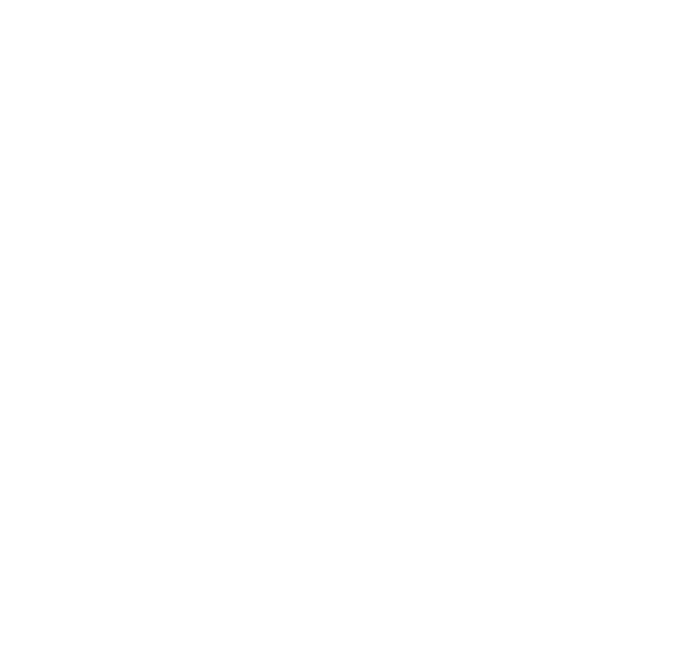
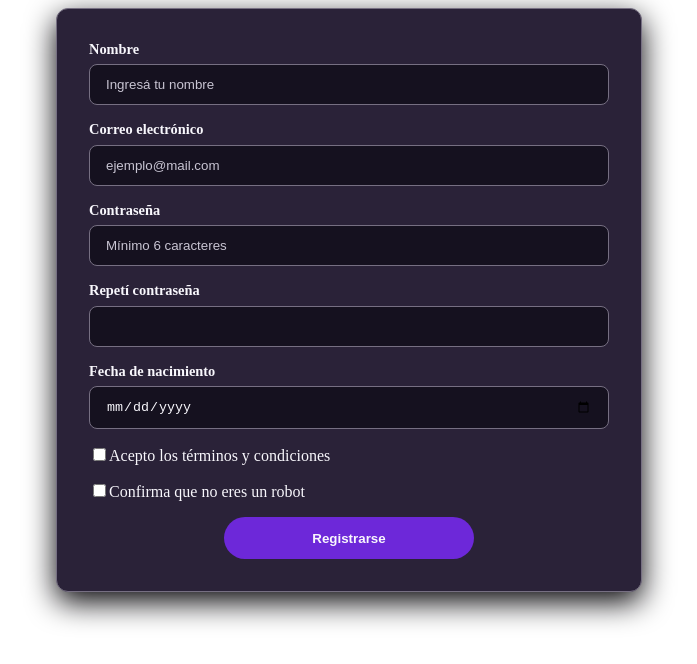
Before and after one commit to Enzom1805/TPE-grupo-29, a website with bundled scripts: page pages/registro.html in a window 1280 px wide. Shown: the whole page, without its empty margins (291-988 px from the left). Built offline with nearby package versions, Linux system fonts and the light colour scheme.

Commit message:
improve de RegisterForm, i added tipography, color and a few styles for buttons, input, label, form-field, register-form and main. I improve the atoms molecules organism and pages in js components. Also added code to registro on pages html

```diff
--- a/css/atoms/buttons.css
+++ b/css/atoms/buttons.css
@@ -0,0 +1,24 @@
+.atom-button-register {
+    align-self: center;
+    width: 250px;
+    padding: 0.85rem 1.5rem;
+    border: none;
+    border-radius: 50px;
+
+    /* Token primary/default (#6D28D9) */
+    background-color: var(--color-primary-default);
+    color: var(--color-neutral-text-primary);
+    font-weight: 600;
+    cursor: pointer;
+    transition: background-color 0.2s ease;
+}
+
+.atom-button-register:hover {
+    /* Token primary/hover (#7C3AED) */
+    background-color: var(--color-primary-hover);
+}
+
+.atom-button-register:active {
+    /* Token primary/active (#5B21B6) */
+    background-color: var(--color-primary-active);
+}
--- a/css/atoms/input.css
+++ b/css/atoms/input.css
@@ -0,0 +1,23 @@
+.atom-input {
+    width: 100%;
+    padding: 0.75rem 1rem;
+
+    /* Superficie oscura para el campo de texto */
+    background-color: var(--color-secondary-background-page);
+    border: 1px solid var(--color-neutral-border-strong);
+    border-radius: 8px;
+    color: var(--color-neutral-text-primary);
+    outline: none;
+    box-sizing: border-box;
+    transition: border-color 0.2s ease, box-shadow 0.2s ease;
+}
+
+.atom-input::placeholder {
+    color: var(--color-neutral-text-secondary);
+}
+
+/* Al hacer foco, usa el token primary/focus-ring */
+.atom-input:focus {
+    border-color: var(--color-primary-focus-ring);
+    box-shadow: 0 0 0 2px var(--color-primary-focus-ring);
+}
--- a/css/atoms/label.css
+++ b/css/atoms/label.css
@@ -0,0 +1,4 @@
+.atom-label {
+    font-weight: 600;
+    font-size: 0.9rem;
+}
--- a/css/main.css
+++ b/css/main.css
@@ -0,0 +1,4 @@
+/* css/main.css */
+@import url('./tokens/colors.css');
+@import url('./tokens/typography.css');
+@import url('./tokens/spacing.css');
--- a/css/molecules/form-field.css
+++ b/css/molecules/form-field.css
@@ -0,0 +1,5 @@
+.molecule-form-field {
+    display: flex;
+    flex-direction: column;
+    gap: 0.4rem;
+}
--- a/css/organisms/register-form.css
+++ b/css/organisms/register-form.css
@@ -0,0 +1,18 @@
+.register-form {
+    display: flex;
+    flex-direction: column;
+    gap: 1rem;
+    /* Fondo del formulario a partir del token de Figma */
+    background-color: var(--color-secondary-surface-elevated);
+
+    /* Borde usando la constante de borde neutral */
+    border: 1px solid var(--color-neutral-border-strong);
+    border-radius: 12px;
+    padding: 2rem;
+    max-width: 520px;
+    margin: 0 auto;
+
+    /* Texto primario global */
+    color: var(--color-neutral-text-primary);
+    box-shadow: 0 10px 30px var(--color-secondary-shadow-deep);
+}
--- a/css/tokens/colors.css
+++ b/css/tokens/colors.css
@@ -0,0 +1,29 @@
+/* css/tokens/colors.css */
+:root {
+    /* --- Primary --- */
+    --color-primary-highlight: #C4B5FD;
+    --color-primary-focus-ring: #A78BFA;
+    --color-primary-hover: #7C3AED;
+    --color-primary-default: #6D28D9;
+    --color-primary-active: #5B21B6;
+
+    /* --- Secondary --- */
+    --color-secondary-surface-elevated: #2A2238;
+    --color-secondary-surface-dropdown: #211B2C;
+    --color-secondary-background-page: #15111F;
+    --color-secondary-chrome-header-footer: #0D0A12;
+    --color-secondary-shadow-deep: #050407;
+
+    /* --- Accent --- */
+    --color-accent-subtle: #FEF3C7;
+    --color-accent-soft: #FDE68A;
+    --color-accent-default: #FCD34D;
+    --color-accent-hover: #FBBF24;
+    --color-accent-active: #F59E0B;
+
+    /* --- Neutral --- */
+    --color-neutral-text-primary: #F8F7FC;
+    --color-neutral-text-secondary: #C9C5D3;
+    --color-neutral-border-strong: #766F82;
+    --color-neutral-shadow: #141313;
+}
--- a/css/tokens/typography.css
+++ b/css/tokens/typography.css
@@ -0,0 +1,67 @@
+/* css/tokens/typography.css */
+@import url('https://fonts.googleapis.com/css2?family=Krona+One&family=Inter:wght@400;500;600;700&display=swap');
+
+:root {
+    /* Fuentes base */
+    --font-family-title: 'Krona One', sans-serif;
+    --font-family-body: 'Inter', sans-serif;
+
+    /* Weights */
+    --font-weight-regular: 400;
+    --font-weight-medium: 500;
+    --font-weight-semibold: 600;
+    --font-weight-bold: 700;
+
+    /* Headlines */
+    --text-h1-size: 48px;
+    --text-h1-line: 58px;
+
+    --text-h2-size: 40px;
+    --text-h2-line: 48px;
+
+    --text-h3-size: 32px;
+    --text-h3-line: 38px;
+
+    --text-h4-size: 28px;
+    --text-h4-line: 34px;
+
+    /* Subtitles */
+    --text-s1-size: 20px;
+    --text-s1-line: 28px;
+
+    --text-s2-size: 20px;
+    --text-s2-line: 24px;
+
+    /* Body */
+    --text-b1-size: 18px;
+    --text-b1-line: 24px;
+
+    --text-b2-size: 16px;
+    --text-b2-line: 24px;
+
+    --text-b3-size: 14px;
+    --text-b3-line: 20px;
+
+    --text-b4-size: 14px;
+    --text-b4-line: 20px;
+
+    /* Captions & Labels */
+    --text-caption-c1-size: 12px;
+    --text-caption-c1-line: 16px;
+
+    --text-label-size: 12px;
+    --text-label-line: 16px;
+
+    /* Button Sizes (del cuadro "Button Font") */
+    --btn-font-giant-size: 18px;
+    --btn-font-giant-line: 24px;
+
+    --btn-font-large-size: 16px;
+    --btn-font-large-line: 20px;
+
+    --btn-font-medium-size: 14px;
+    --btn-font-medium-line: 16px;
+
+    --btn-font-small-size: 12px;
+    --btn-font-small-line: 16px;
+}
--- a/js/components/atoms/Button.js
+++ b/js/components/atoms/Button.js
@@ -4,6 +4,8 @@ export default function Button (text, type = "button"){
 
     button.type = type;
     button.textContent = text;
+    button.className = "atom-button-register"; // <--- Aca hay que añadir el nombre de clase
+
 
     return button;
 }
--- a/js/components/atoms/Input.js
+++ b/js/components/atoms/Input.js
@@ -6,6 +6,7 @@ export default function Input(type, name, placeholder){
     input.type = type;
     input.name = name;
     input.placeholder = placeholder;
+    input.className = "atom-input"; // <--- Añadimos el nombre de clase
 
     return input;
 }
--- a/js/components/atoms/Label.js
+++ b/js/components/atoms/Label.js
@@ -5,6 +5,7 @@ export default function Label(text, htmlFor) {
 
     label.textContent = text;
     label.htmlFor = htmlFor;
+    label.className = "atom-label"; // <--- Añadir aca nombre de clase
 
     return label;
 }
--- a/js/components/molecules/CheckboxField.js
+++ b/js/components/molecules/CheckboxField.js
@@ -1,4 +1,4 @@
-import Checkbox from "../atoms/Checkbox";
+import Checkbox from "../atoms/Checkbox.js";
 
 export default function CheckboxField(name, text) {
     const container = document.createElement("div");
--- a/js/components/molecules/FormField.js
+++ b/js/components/molecules/FormField.js
@@ -1,8 +1,9 @@
-import Label from '../atoms/Label'
-import Input from '../atoms/Input';
+import Label from '../atoms/Label.js'
+import Input from '../atoms/Input.js';
 
 export default function FormField(labelText, type, name, placeholder) {
     const container = document.createElement("div");
+    container.className = "molecule-form-field"; // <--- Añadir clase hereeeee
 
     const label = Label(labelText, name);
     const input = Input(type, name, placeholder);
--- a/js/components/organisms/RegisterForm.js
+++ b/js/components/organisms/RegisterForm.js
@@ -1,109 +1,28 @@
-import FormField from "../molecules/FormField";
-import CheckboxField from "../molecules/CheckboxField";
-import Button from "../atoms/Button";
+import FormField from '../molecules/FormField.js';
+import CheckboxField from '../molecules/CheckboxField.js';
+import Button from '../atoms/Button.js';
 
 export default function RegisterForm() {
     const form = document.createElement("form");
+    form.className = "register-form";
 
-    // Campos que componen el formulario de registro
+    // Reutilizamos la molécula FormField para cada campo del formulario
+    const nameField = FormField("Nombre", "text", "username", "Ingresá tu nombre");
+    const emailField = FormField("Correo electrónico", "email", "email", "ejemplo@mail.com");
+    const passwordField = FormField("Contraseña", "password", "password", "Mínimo 6 caracteres");
+    const confirmPasswordField = FormField("Repetí contraseña", "password", "password", "");
+    const birthDateField = FormField("Fecha de nacimiento", "date", "birthdate", "");
 
-    const nameField = FormField(
-        "Nombre",
-        "text",
-        "name",
-        "Ingresá tu nombre"
-    );
+    // Reutilizamos CheckboxField para los términos
+    const termsField = CheckboxField("terms", "Acepto los términos y condiciones");
 
-    const lastNameField = FormField(
-        "Apellido",
-        "text",
-        "lastName",
-        "Ingresá tu apellido"
-    );
+    const captchaField = CheckboxField("captcha", "Confirma que no eres un robot");
 
-    const emailField = FormField(
-        "Email",
-        "email",
-        "email",
-        "Ingresá tu email"
-    );
+    // Reutilizamos el átomo Button
+    const submitBtn = Button("Registrarse", "submit");
 
-    const phoneField = FormField(
-        "Teléfono",
-        "tel",
-        "phone",
-        "Ingresá tu número de teléfono"
-    );
-
-    const ageField = FormField(
-        "Edad",
-        "number",
-        "age",
-        "Ingresá tu edad"
-    );
-
-    const postalField = FormField(
-        "Código postal",
-        "text",
-        "postalCode",
-        "7000"
-    );
-
-    const countryField = FormField(
-        "País",
-        "text",
-        "country",
-        "Argentina"
-    );
-
-    const passwordField = FormField(
-        "Contraseña",
-        "password",
-        "password",
-        "Ingresá tu contraseña"
-    );
-
-    const confirmPasswordField = FormField(
-        "Confirmar contraseña",
-        "password",
-        "confirmPassword",
-        "Repetí tu contraseña"
-    );
-
-    // Términos y condiciones
-
-    const termsField = CheckboxField(
-        "terms",
-        "Acepto los Términos y condiciones, y la Política de privacidad."
-    );
-
-    // CAPTCHA
-    const captchaField = CheckboxField(
-        "captcha",
-        "Verificar CAPTCHA"
-    );
-
-    // Botón de registro
-
-    const submitButton = Button(
-        "Registrarse",
-        "submit"
-    );
-
-    // Componemos el formulario
-
-    form.appendChild(nameField);
-    form.appendChild(lastNameField);
-    form.appendChild(emailField);
-    form.appendChild(phoneField);
-    form.appendChild(ageField);
-    form.appendChild(postalField);
-    form.appendChild(countryField);
-    form.appendChild(passwordField);
-    form.appendChild(confirmPasswordField);
-    form.appendChild(termsField);
-    form.appendChild(captchaField);
-    form.appendChild(submitButton);
+    // Ensamblamos el organismo
+    form.append(nameField, emailField, passwordField, confirmPasswordField,birthDateField, termsField, captchaField ,submitBtn);
 
     return form;
 }
--- a/js/pages/registro.js
+++ b/js/pages/registro.js
@@ -0,0 +1,9 @@
+import RegisterForm from '../components/organisms/RegisterForm.js';
+
+document.addEventListener("DOMContentLoaded", () => {
+    const appContainer = document.getElementById("app");
+
+    // Instanciamos y montamos el organismo
+    const registerFormNode = RegisterForm();
+    appContainer.appendChild(registerFormNode);
+});
--- a/pages/registro.html
+++ b/pages/registro.html
@@ -1,10 +1,21 @@
 <!DOCTYPE html>
-<html lang="en">
+<html lang="es">
 <head>
     <meta charset="UTF-8">
-    <title>Title</title>
+    <meta name="viewport" content="width=device-width, initial-scale=1.0">
+    <title>Registro - TPE UX/UI</title>
+
+    <!-- Tokens y Estilos -->
+    <link rel="stylesheet" href="../css/main.css">
+    <link rel="stylesheet" href="../css/atoms/input.css">
+    <link rel="stylesheet" href="../css/atoms/label.css">
+    <link rel="stylesheet" href="../css/atoms/buttons.css">
+    <link rel="stylesheet" href="../css/molecules/form-field.css">
+    <link rel="stylesheet" href="../css/organisms/register-form.css">
 </head>
 <body>
+<main id="app"></main>
 
+<script type="module" src="../js/pages/registro.js"></script>
 </body>
 </html>
```
